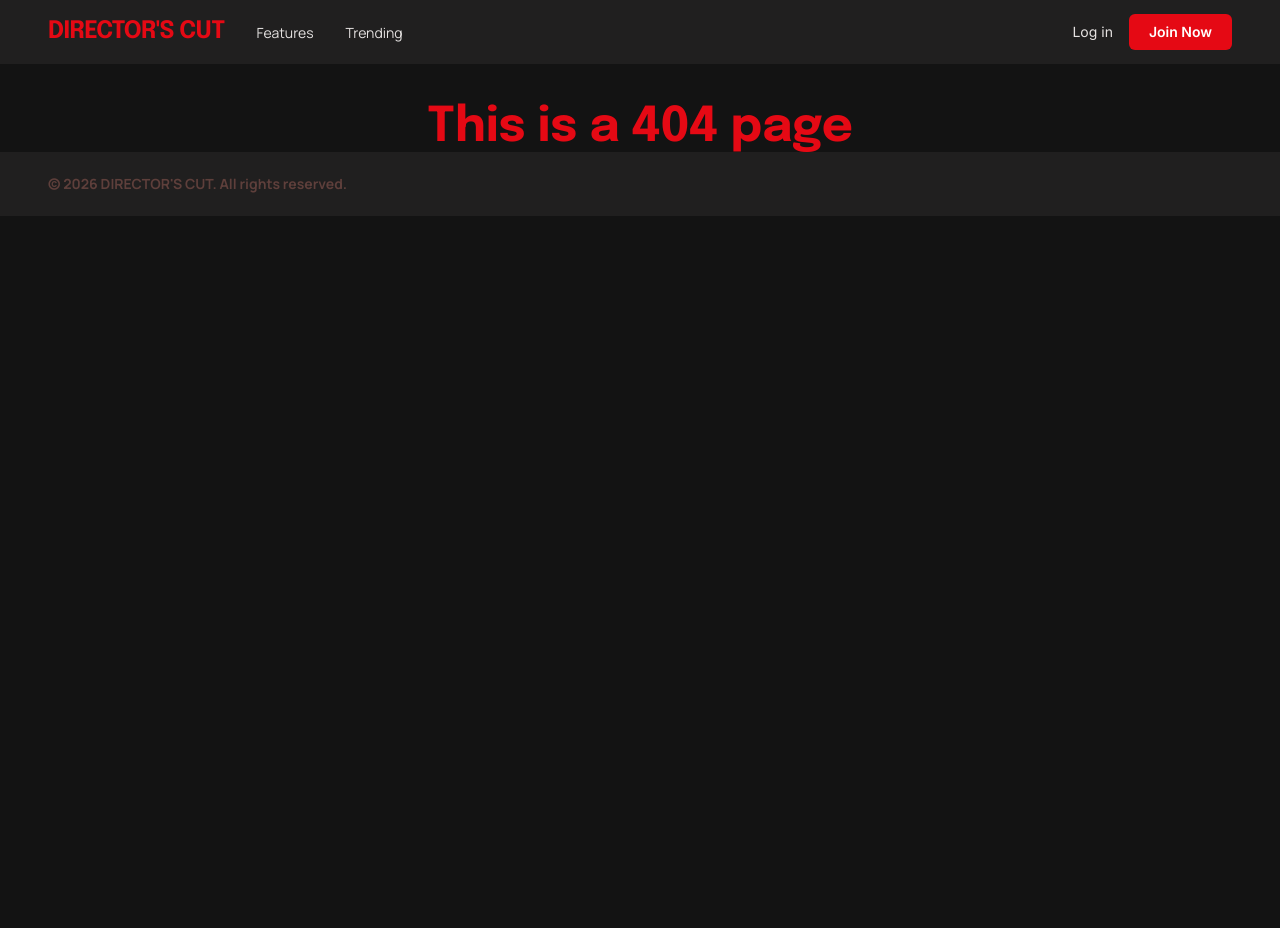
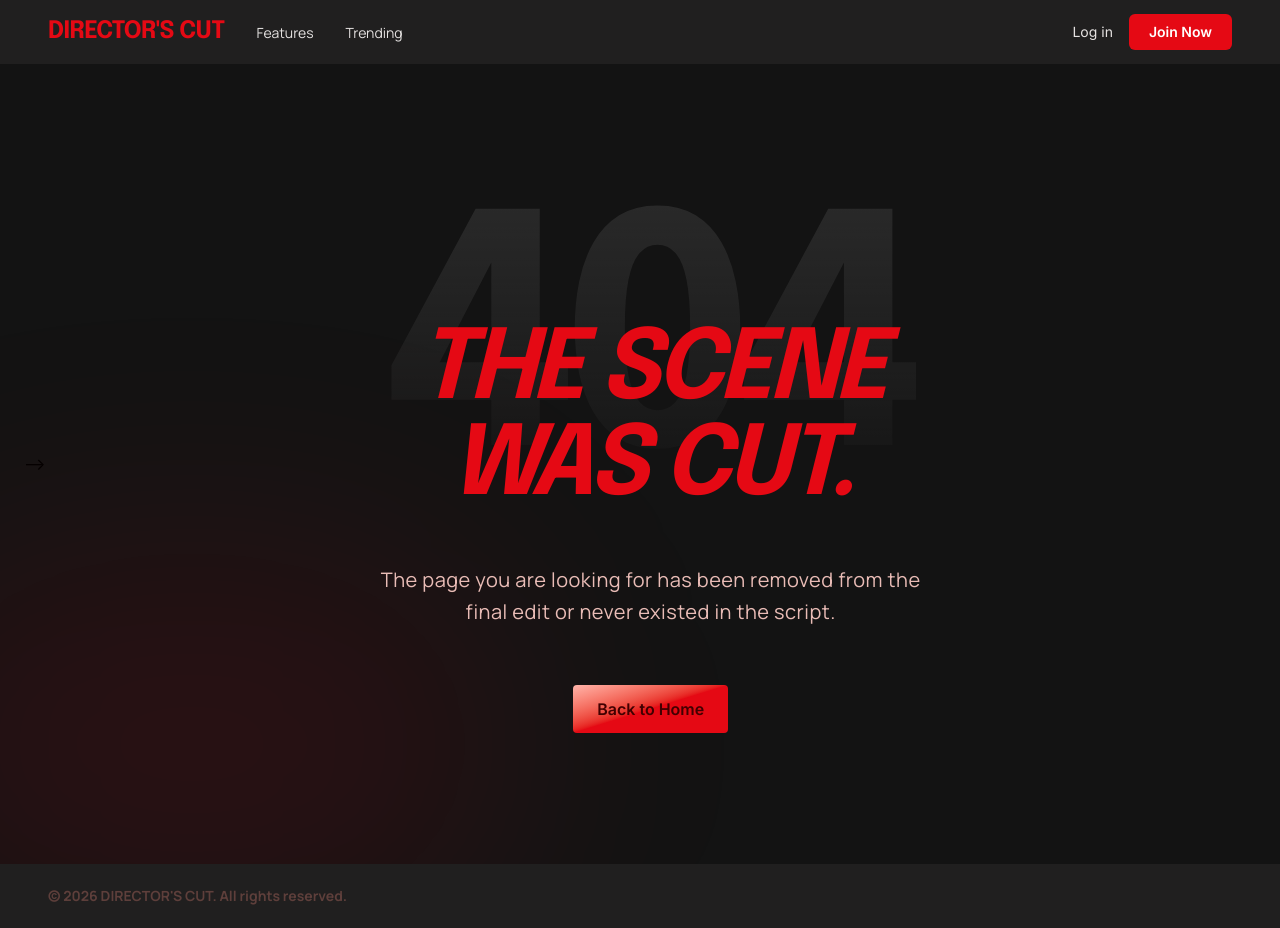
Before and after one commit to futuristaz/directors-cut, a Vue app in the folder client/: page /login in a window 1280 px wide. Before the commit this address had no page. Before the commit the page ends 800 px from the top, so only its background shows below. Built offline with nearby package versions, Linux system fonts and the light colour scheme.

Commit message:
feat: redesign NotFoundView with enhanced 404 layout and dramatic typography

```diff
--- a/client/src/views/NotFoundView.vue
+++ b/client/src/views/NotFoundView.vue
@@ -1,10 +1,36 @@
 <script setup>
+import HighlightCta from '@/components/shared/HighlightCta.vue';
+
 </script>
 
 <template>
-    <div class="bg-surface">
-        <h1 class="font-headline text-5xl font-bold text-primary-container mt-10 text-center">
-            This is a 404 page
-        </h1>
-    </div>
+    <main class="relative min-h-screen flex items-center justify-center overflow-hidden px-6"> -->
+        <!-- 404 Content (Asymmetric & High Contrast) -->
+        <div class="relative z-20 w-full flex flex-col items-center text-center">
+            <!-- Large Dramatic Typography -->
+            <div class="relative mb-4">
+                <h1
+                    class="font-headline text-[12rem] md:text-[20rem] font-black leading-none tracking-tighter text-transparent bg-clip-text bg-linear-to-b from-surface-bright via-surface-variant to-transparent opacity-60 select-none">
+                    404
+                </h1>
+                <div class="absolute inset-0 flex items-center justify-center">
+                    <span
+                        class="font-headline text-5xl md:text-8xl font-black italic text-primary-container text-neon-glow tracking-tighter uppercase translate-y-8 md:translate-y-16">
+                        THE SCENE WAS CUT.
+                    </span>
+                </div>
+            </div>
+            <div class="mt-4 md:mt-8 space-y-8 max-w-xl">
+                <p
+                    class="font-body text-lg md:text-xl text-on-surface-variant font-light tracking-wide leading-relaxed">
+                    The page you are looking for has been removed from the final edit or never existed in the script.
+                </p>
+                <div class="flex flex-col sm:flex-row items-center justify-center gap-4 pt-6">
+                    <HighlightCta text="Back to Home"/>
+                </div>
+            </div>
+        </div>
+        <!-- Ambient Red Glow (Lighting Principle) -->
+        <div class="absolute bottom-[-10%] left-[-10%] w-[50%] h-[50%] bg-primary-container/10 blur-[120px] rounded-full"></div>
+    </main>
 </template>
```
